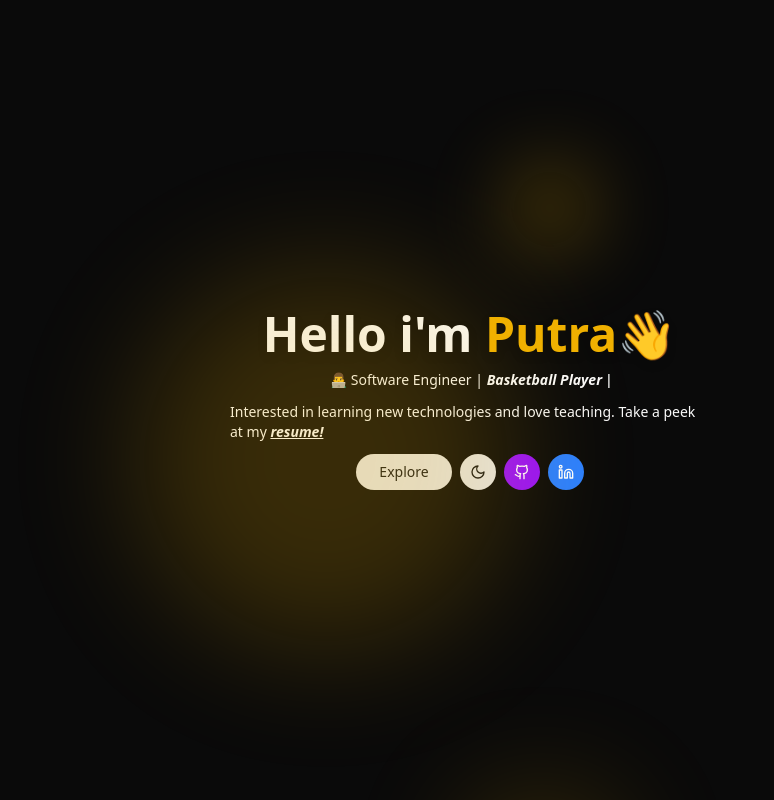
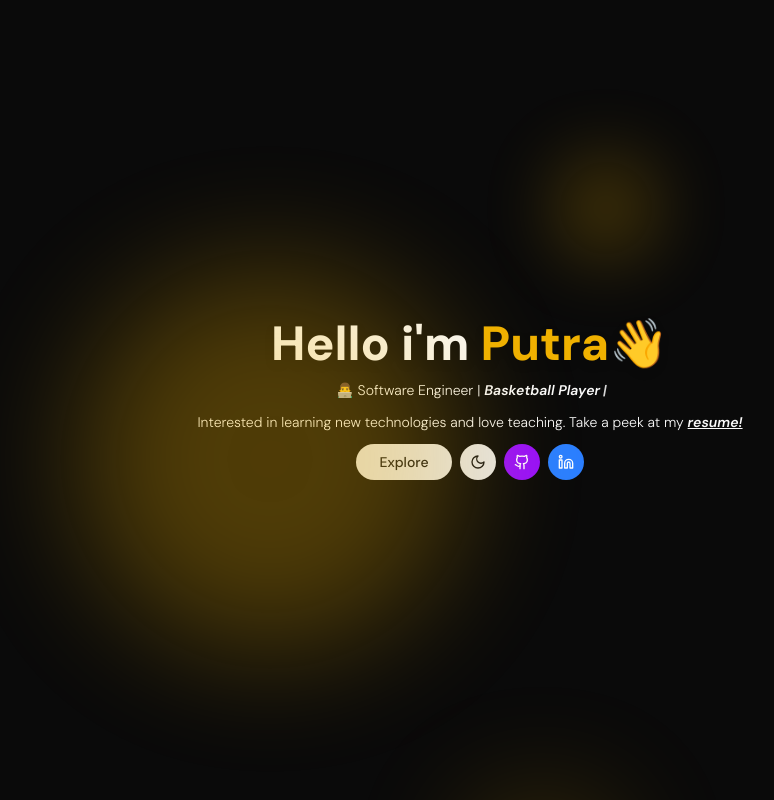
Before and after one commit to mpsalunggg/webku, a React (Vite) app: page / in a window 1280 px wide. Shown: the top 800 px of the page, without its empty margins (170-944 px from the left). Built offline with nearby package versions, Linux system fonts and the light colour scheme.

Commit message:
chore: adjust fontfamily

```diff
--- a/src/components/layout/Background.tsx
+++ b/src/components/layout/Background.tsx
@@ -1,8 +1,8 @@
 const Background = () => {
   return (
     <div className="inset-0 bg-white overflow-hidden pointer-events-none">
-      <div className="absolute top-1/6 -left-20 w-96 h-96 bg-yellow-500 rounded-full opacity-20 blur-3xl"></div>
-      <div className="absolute top-40 right-32 w-24 h-24 bg-yellow-500 rounded-full opacity-25 blur-2xl"></div>
+      <div className="absolute top-1/6 -left-20 w-96 h-96 bg-yellow-500 rounded-full opacity-30 blur-3xl"></div>
+      <div className="absolute top-40 right-32 w-24 h-24 bg-yellow-500 rounded-full opacity-30 blur-2xl"></div>
       <div className="absolute bottom-20 -right-20 w-[400px] h-[400px] bg-yellow-500 rounded-full opacity-25 blur-3xl"></div>
       <div className="absolute top-1/2 left-1/2 w-36 h-36 bg-yellow-500 rounded-full opacity-25 blur-3xl"></div>
     </div>
--- a/src/components/layout/MainLayout.tsx
+++ b/src/components/layout/MainLayout.tsx
@@ -12,7 +12,7 @@ const MainLayout = ({
   return (
     <div
       className={cn(
-        'relative transition-all min-h-screen px-4 flex flex-col lg:mx-96 md:mx-40 sm:mx-24 ',
+        'relative font-dm-sans transition-all min-h-screen px-4 flex flex-col lg:mx-82 md:mx-40 sm:mx-24 ',
         className
       )}
     >
--- a/src/index.css
+++ b/src/index.css
@@ -1,9 +1,11 @@
-@import "tailwindcss";
-@import "tw-animate-css";
+@import url('https://fonts.googleapis.com/css2?family=DM+Sans:ital,opsz,wght@0,9..40,100..1000;1,9..40,100..1000&display=swap');
+@import 'tailwindcss';
+@import 'tw-animate-css';
 
 @custom-variant dark (&:is(.dark *));
 
 @theme inline {
+  --font-dm-sans: 'DM Sans', sans-serif;
   --radius-sm: calc(var(--radius) - 4px);
   --radius-md: calc(var(--radius) - 2px);
   --radius-lg: var(--radius);
--- a/src/pages/home/index.tsx
+++ b/src/pages/home/index.tsx
@@ -10,7 +10,7 @@ const Home = () => {
     <main>
       <section className="h-screen flex justify-center items-center md:gap-0 gap-8 py-8">
         <div className="flex flex-col gap-3 items-center">
-          <h1 className="font-bold md:text-5xl text-4xl drop-shadow-lg">
+          <h1 className="font-extrabold lg:text-5xl text-4xl drop-shadow-lg">
             Hello i&apos;m <span className="text-yellow-500">Putra</span>👋
           </h1>
           <div className="md:text-md text-sm font-light">
@@ -27,7 +27,7 @@ const Home = () => {
               />
             </span>
           </div>
-          <p className="md:text-md text-sm font-light">
+          <p className="md:text-md text-sm font-light text-center">
             Interested in learning new technologies and love teaching. Take a
             peek at my{' '}
             <a
```
Also changed, not shown: src/pages/home/hooks.ts (added).
